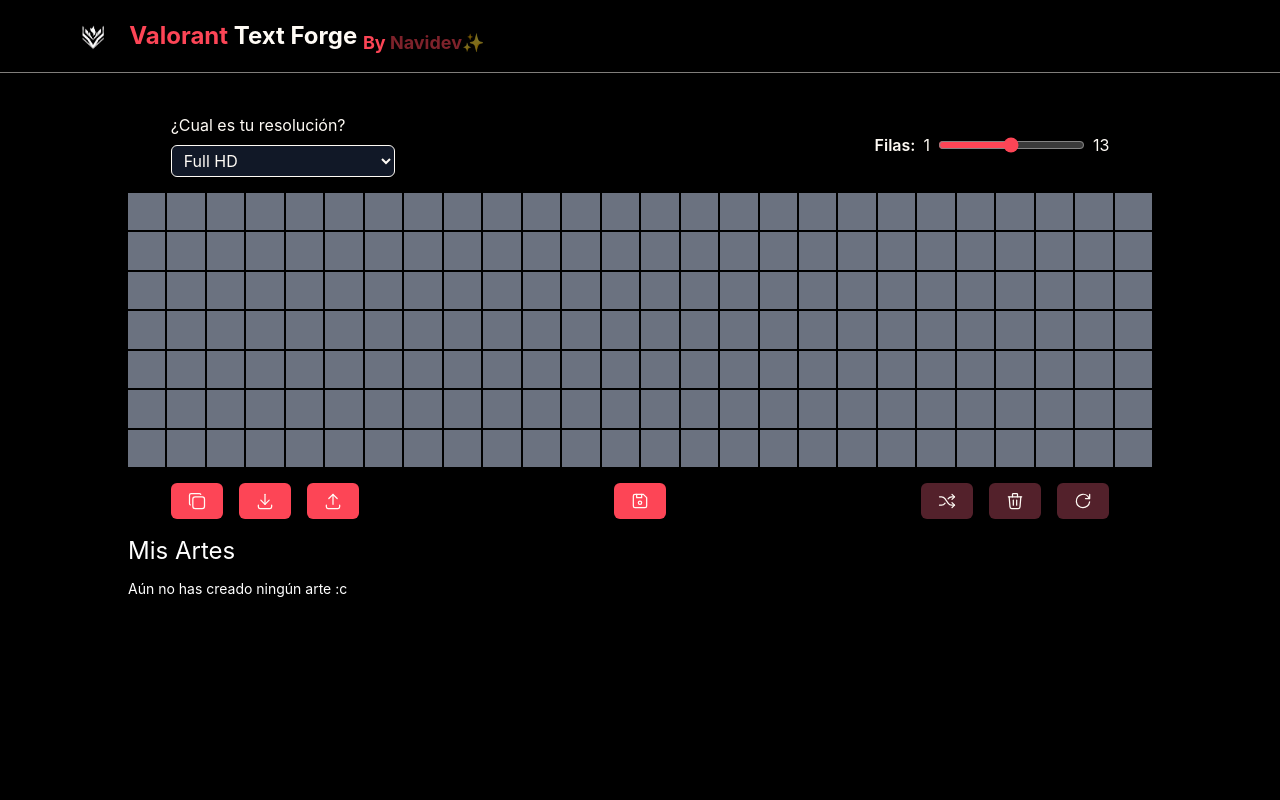
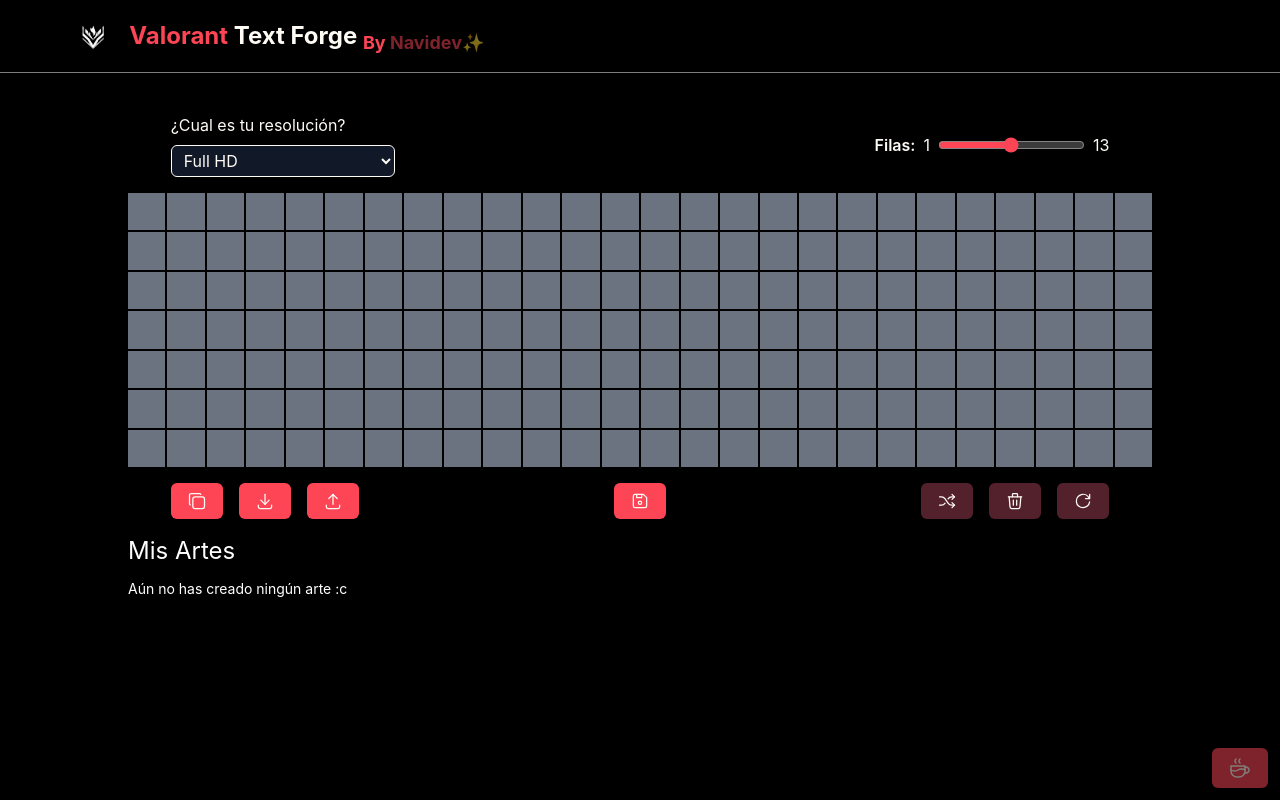
Before and after one commit to navidevof/valorant-text-forge, a Vue app: page / in a window 1280 px wide. Built offline with nearby package versions, Linux system fonts and the light colour scheme.

Commit message:
Feature: add button buy me a coffee

```diff
--- a/src/App.vue
+++ b/src/App.vue
@@ -1,11 +1,13 @@
 <template>
 	<Header />
 	<router-view></router-view>
+	<ButtonBuyMeCoffee />
 </template>
 
 <script setup lang="ts">
 import Header from "@/components/common/Header.vue";
 import { inject } from "@vercel/analytics";
+import ButtonBuyMeCoffee from "./components/common/ButtonBuyMeCoffee.vue";
 
 inject();
 </script>
--- /dev/null
+++ b/src/components/common/ButtonBuyMeCoffee.vue
@@ -0,0 +1,30 @@
+<script setup lang="ts">
+import IconCoffee from "../icons/IconCoffee.vue";
+</script>
+
+<template>
+	<a
+		href="https://buymeacoffee.com/navidev"
+		target="_blank"
+		rel="noopener noreferrer"
+		class="fixed bottom-3 flex z-50 hover:gap-x-1 items-center right-3 button-buy rounded-md px-4 py-2 animate-pulse hover:animate-none transition-all duration-300 outline-none bg-custom-red-1"
+	>
+		<IconCoffee class="size-6" />
+		<span class="font-bold">Donar un cafe</span>
+	</a>
+</template>
+
+<style scoped>
+.button-buy span {
+	max-width: 0;
+	-webkit-transition: max-width 1s;
+	transition: max-width 1s;
+	display: inline-block;
+	vertical-align: top;
+	white-space: nowrap;
+	overflow: hidden;
+}
+.button-buy:hover span {
+	max-width: 20rem;
+}
+</style>
--- a/src/components/home/Board.vue
+++ b/src/components/home/Board.vue
@@ -12,6 +12,7 @@
 		>
 			<button
 				v-for="(col, colIdx) in row"
+				:name="`Fila: ${rowIdx + 1}, Columna: ${colIdx + 1}`"
 				:key="colIdx"
 				class="size-full aspect-square cell transition duration-200 ease-out"
 				:class="[
--- a/src/components/home/RenderArt.vue
+++ b/src/components/home/RenderArt.vue
@@ -1,7 +1,7 @@
 <template>
 	<div class="flex flex-col gap-4 aspect-square">
-		<pre class="text-white text-sm">{{ renderArt }}</pre>
-		<div class="flex flex-row gap-4">
+		<pre class="text-white text-lg">{{ renderArt }}</pre>
+		<div class="flex flex-row justify-center gap-4">
 			<button
 				@click="copyToClipboardText"
 				class="bg-custom-red-3 justify-center items-center gap-x-2 flex group relative z-10"
@@ -28,7 +28,6 @@
 			</button>
 		</div>
 	</div>
-	<div></div>
 </template>
 
 <script lang="ts" setup>
--- /dev/null
+++ b/src/components/icons/IconCoffee.vue
@@ -0,0 +1,20 @@
+<template>
+	<svg
+		xmlns="http://www.w3.org/2000/svg"
+		viewBox="0 0 24 24"
+		stroke-width="1.5"
+		stroke="currentColor"
+		fill="none"
+		stroke-linecap="round"
+		stroke-linejoin="round"
+	>
+		<path stroke="none" d="M0 0h24v24H0z" fill="none" />
+		<path
+			d="M3 14c.83 .642 2.077 1.017 3.5 1c1.423 .017 2.67 -.358 3.5 -1c.83 -.642 2.077 -1.017 3.5 -1c1.423 -.017 2.67 .358 3.5 1"
+		/>
+		<path d="M8 3a2.4 2.4 0 0 0 -1 2a2.4 2.4 0 0 0 1 2" />
+		<path d="M12 3a2.4 2.4 0 0 0 -1 2a2.4 2.4 0 0 0 1 2" />
+		<path d="M3 10h14v5a6 6 0 0 1 -6 6h-2a6 6 0 0 1 -6 -6v-5z" />
+		<path d="M16.746 16.726a3 3 0 1 0 .252 -5.555" />
+	</svg>
+</template>
--- a/src/views/ValorantAsciiArt.vue
+++ b/src/views/ValorantAsciiArt.vue
@@ -1,6 +1,6 @@
 <template>
 	<div
-		class="flex flex-col gap-4 w-11/12 md:w-10/12 max-w-screen-lg mx-auto pb-10"
+		class="flex flex-col gap-4 w-11/12 md:w-10/12 max-w-screen-lg mx-auto pb-16"
 	>
 		<Controls />
 		<Board />
```
